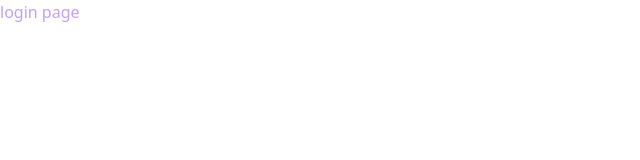
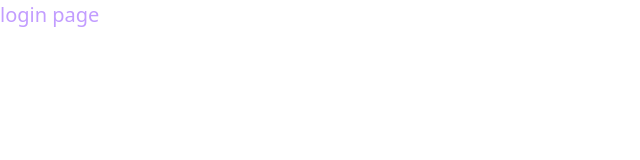
Before and after one commit to banzakk/frontend, a Next.js app: page /login in a window 1280 px wide. Shown: the top 160 px of the page, without its empty margins (0-640 px from the left). Built offline with nearby package versions, Linux system fonts and the light colour scheme.

Commit message:
feat: px 단위 rem 변환 함수 추가

```diff
--- a/src/app/(user)/login/login.module.scss
+++ b/src/app/(user)/login/login.module.scss
@@ -1,5 +1,7 @@
 @import '@/styles/colors';
+@import '@/styles/mixins';
 
 .title {
   color: $primary;
+  font-size: pxToRem(20,16);
 }
--- a/src/styles/_mixins.scss
+++ b/src/styles/_mixins.scss
@@ -0,0 +1,4 @@
+// px단위 rem으로 변환하는 함수 (px, base font-size)
+@function pxToRem($px, $base: 16) {
+  @return ($px / $base)+rem
+}
```
